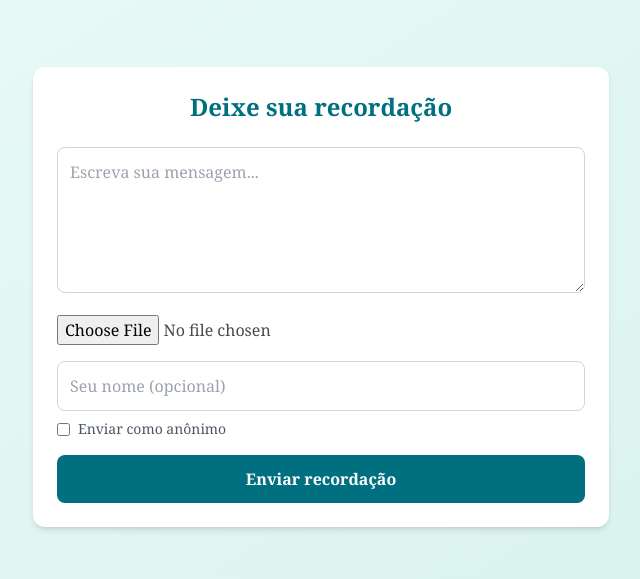
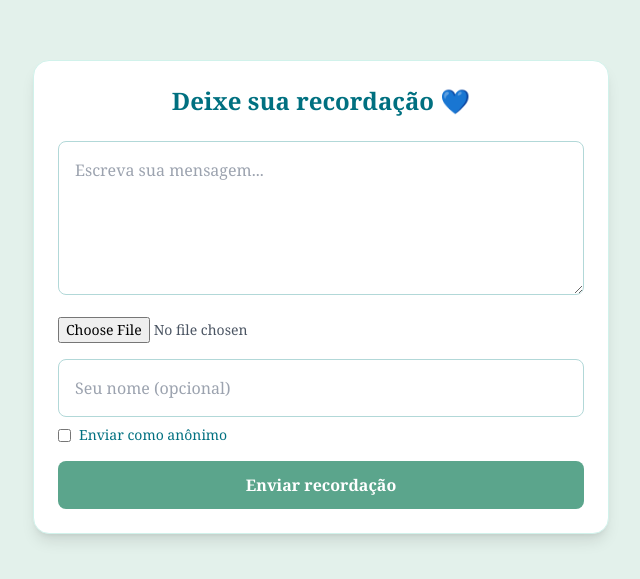
Before and after one commit to A-M-JR/legado-site, a React (Vite) app: page /recordacoes-publicas/1 in a window 1280 px wide. Shown: the part 103-682 px from the top of the page, without its empty margins (319-959 px from the left). Built offline with nearby package versions, Linux system fonts and the light colour scheme.

Commit message:
Melhorias recordação

```diff
--- a/src/App.tsx
+++ b/src/App.tsx
@@ -1,5 +1,4 @@
 import React from 'react';
-
 import { BrowserRouter, Routes, Route } from 'react-router-dom';
 import RecordacaoPublica from './pages/recordacoes-publicas/[id]';
 import Sucesso from './pages/recordacoes-publicas/sucesso';
@@ -11,7 +10,7 @@ export default function App() {
       <Routes>
         <Route path="/" element={<Home />} />
         <Route path="/recordacoes-publicas/:id" element={<RecordacaoPublica />} />
-        <Route path="/recordacoes-publicas/sucesso" element={<Sucesso />} />
+        <Route path="/recordacoes-publicas/sucesso/:id" element={<Sucesso />} />
       </Routes>
     </BrowserRouter>
   );
--- a/src/pages/recordacoes-publicas/[id].tsx
+++ b/src/pages/recordacoes-publicas/[id].tsx
@@ -16,11 +16,12 @@ export default function RecordacaoPublica() {
     const [imagem, setImagem] = useState<File | null>(null);
     const [enviando, setEnviando] = useState(false);
     const [sucesso, setSucesso] = useState(false);
+    const { id: dependenteId } = useParams();
     const navigate = useNavigate();
 
 
     const handleUpload = async () => {
-        if (!id || !mensagem) return;
+        if (!dependenteId || !mensagem) return;
 
         setEnviando(true);
         let imagem_url: string | null = null;
@@ -39,14 +40,13 @@ export default function RecordacaoPublica() {
                 if (urlData?.publicUrl) {
                     imagem_url = urlData.publicUrl;
                 }
-
             }
         }
 
         const remetente = anonimo ? 'Anônimo' : nome || 'Anônimo';
 
         const { error: insertError } = await supabase.from('recordacoes').insert({
-            dependente_id: id,
+            dependente_id: dependenteId,
             mensagem: `${mensagem}\n\n– ${remetente}`,
             imagem_url,
         });
@@ -54,7 +54,7 @@ export default function RecordacaoPublica() {
         setEnviando(false);
 
         if (!insertError) {
-            navigate('/recordacoes-publicas/sucesso');
+            navigate(`/recordacoes-publicas/sucesso/${dependenteId}`);
         } else {
             alert('Erro ao enviar a recordação.');
         }
@@ -62,13 +62,15 @@ export default function RecordacaoPublica() {
 
 
     return (
-        <div className="min-h-screen bg-gradient-to-br from-[#eafbf7] to-[#d7f1ed] flex flex-col items-center justify-center px-4 py-10">
-            <div className="bg-white shadow-md rounded-xl w-full max-w-xl p-6">
-                <h1 className="text-2xl font-bold text-center mb-6 text-[#007080]">Deixe sua recordação</h1>
+        <div className="min-h-screen bg-[#E3F1EB] flex items-center justify-center px-4 py-10">
+            <div className="bg-white shadow-lg rounded-2xl w-full max-w-xl p-6 border border-[#D1F2EB]">
+                <h1 className="text-2xl font-bold text-center mb-6 text-[#007080]">
+                    Deixe sua recordação 💙
+                </h1>
 
                 <textarea
                     placeholder="Escreva sua mensagem..."
-                    className="w-full p-3 border border-gray-300 rounded-lg mb-4"
+                    className="w-full p-4 border border-[#B2D8D8] rounded-lg mb-4 text-[#2D2D2D] placeholder-gray-400 focus:outline-none focus:ring-2 focus:ring-[#5BA58C]"
                     rows={5}
                     value={mensagem}
                     onChange={(e) => setMensagem(e.target.value)}
@@ -77,7 +79,7 @@ export default function RecordacaoPublica() {
                 <input
                     type="file"
                     accept="image/*"
-                    className="mb-4"
+                    className="mb-4 text-sm text-gray-600"
                     onChange={(e) => setImagem(e.target.files?.[0] || null)}
                 />
 
@@ -85,16 +87,18 @@ export default function RecordacaoPublica() {
                     type="text"
                     placeholder="Seu nome (opcional)"
                     disabled={anonimo}
-                    className="w-full p-3 border border-gray-300 rounded-lg mb-2"
+                    className={`w-full p-4 border border-[#B2D8D8] rounded-lg mb-2 text-[#2D2D2D] placeholder-gray-400 focus:outline-none focus:ring-2 ${anonimo ? 'bg-gray-100 text-gray-500' : 'focus:ring-[#5BA58C]'
+                        }`}
                     value={nome}
                     onChange={(e) => setNome(e.target.value)}
                 />
 
-                <label className="flex items-center gap-2 text-sm text-gray-600 mb-4">
+                <label className="flex items-center gap-2 text-sm text-[#007080] font-medium mb-4">
                     <input
                         type="checkbox"
                         checked={anonimo}
                         onChange={(e) => setAnonimo(e.target.checked)}
+                        className="accent-[#5BA58C]"
                     />
                     Enviar como anônimo
                 </label>
@@ -102,13 +106,13 @@ export default function RecordacaoPublica() {
                 <button
                     onClick={handleUpload}
                     disabled={enviando}
-                    className="w-full bg-[#007080] text-white py-3 rounded-lg font-bold hover:bg-[#005f66] transition"
+                    className="w-full bg-[#5BA58C] text-white py-3 rounded-lg font-bold hover:bg-[#4a8c75] transition"
                 >
                     {enviando ? 'Enviando...' : 'Enviar recordação'}
                 </button>
 
                 {sucesso && (
-                    <div className="mt-4 bg-green-100 text-green-700 text-center p-3 rounded-lg">
+                    <div className="mt-4 bg-green-100 text-green-700 text-center p-3 rounded-lg shadow-sm">
                         Recordação enviada com sucesso 💙
                     </div>
                 )}
--- a/src/pages/recordacoes-publicas/sucesso.tsx
+++ b/src/pages/recordacoes-publicas/sucesso.tsx
@@ -3,28 +3,28 @@ import { FaHeart } from 'react-icons/fa';
 
 export default function Sucesso() {
     const navigate = useNavigate();
-    const { id } = useParams(); // pega o ID do dependente para voltar às recordações
+    const { id } = useParams(); // agora virá corretamente com o fix na navegação
 
     return (
-        <div className="min-h-screen bg-gradient-to-br from-[#eafbf7] to-[#d7f1ed] flex flex-col items-center justify-center p-6 text-center">
-            <div className="bg-white p-8 rounded-xl shadow-lg max-w-md w-full">
-                <FaHeart className="text-[#007080] text-4xl mb-4 mx-auto" />
+        <div className="min-h-screen bg-[#E3F1EB] flex items-center justify-center p-6 text-center">
+            <div className="bg-white p-8 rounded-2xl shadow-md max-w-md w-full border border-[#D1F2EB]">
+                <FaHeart className="text-[#5BA58C] text-4xl mb-4 mx-auto" />
                 <h1 className="text-2xl font-bold text-[#007080] mb-2">Obrigado por sua homenagem 💙</h1>
-                <p className="text-gray-700 mb-6">
+                <p className="text-[#444] mb-6">
                     Sua recordação foi enviada com sucesso e fará parte da memória daqueles que já se foram.
                 </p>
 
                 <div className="flex flex-col gap-3">
                     <button
-                        onClick={() => navigate(`/recordacoes-publicas/${id}`)}
-                        className="bg-[#007080] hover:bg-[#005f66] text-white font-bold py-2 px-6 rounded transition"
+                        onClick={() => navigate(id ? `/recordacoes-publicas/${id}` : '/')}
+                        className="bg-[#5BA58C] hover:bg-[#4a8c75] text-white font-bold py-2 px-6 rounded transition"
                     >
                         Voltar para as recordações
                     </button>
 
                     <button
                         onClick={() => navigate('/')}
-                        className="bg-white border border-[#007080] text-[#007080] hover:bg-[#eafbf7] font-bold py-2 px-6 rounded transition"
+                        className="bg-white border border-[#5BA58C] text-[#007080] hover:bg-[#D1F2EB] font-bold py-2 px-6 rounded transition"
                     >
                         Conheça nossa página
                     </button>
```
Also changed, not shown: src/components/Navbar.tsx (+4 -5 lines).
